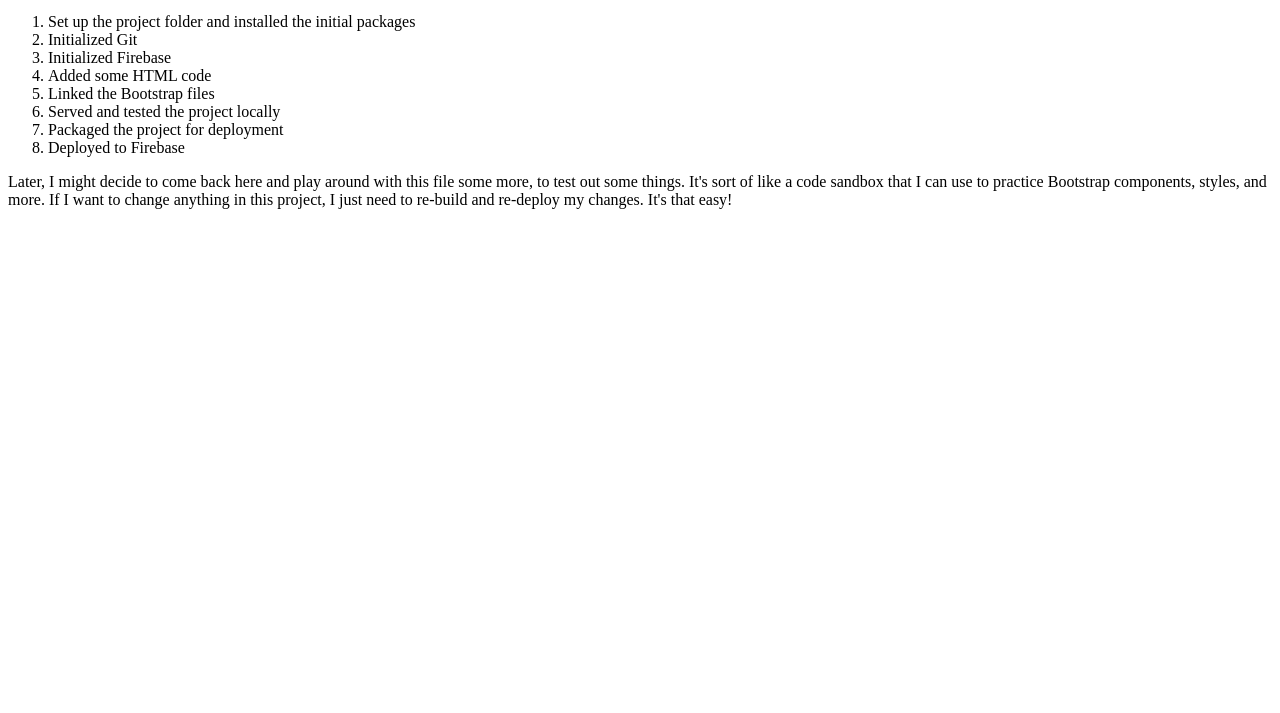
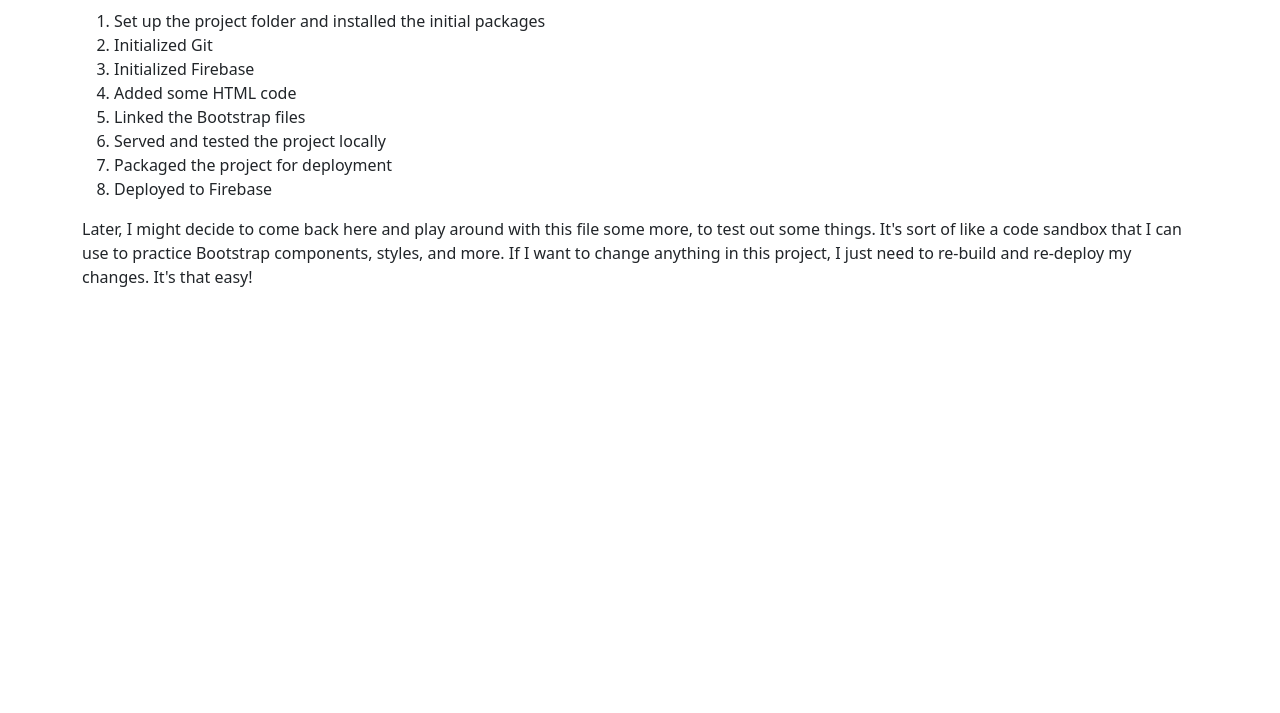
Before and after one commit to andriabreton/TESTPROJECT, a website: page index.html in a window 1280 px wide. Shown: the part 87-800 px from the top of the page. Drawn offline with nearby package versions, Linux system fonts and the light colour scheme.

Commit message:
linked bootstrap

```diff
--- a/index.html
+++ b/index.html
@@ -3,6 +3,7 @@
 <head>
     <meta charset="UTF-8">
     <meta name="viewport" content="width=device-width, initial-scale=1.0">
+    <link rel="stylesheet" href="node_modules/bootstrap/dist/css/bootstrap.min.css" />
     <title>Test Project</title>
 </head>
 
```
